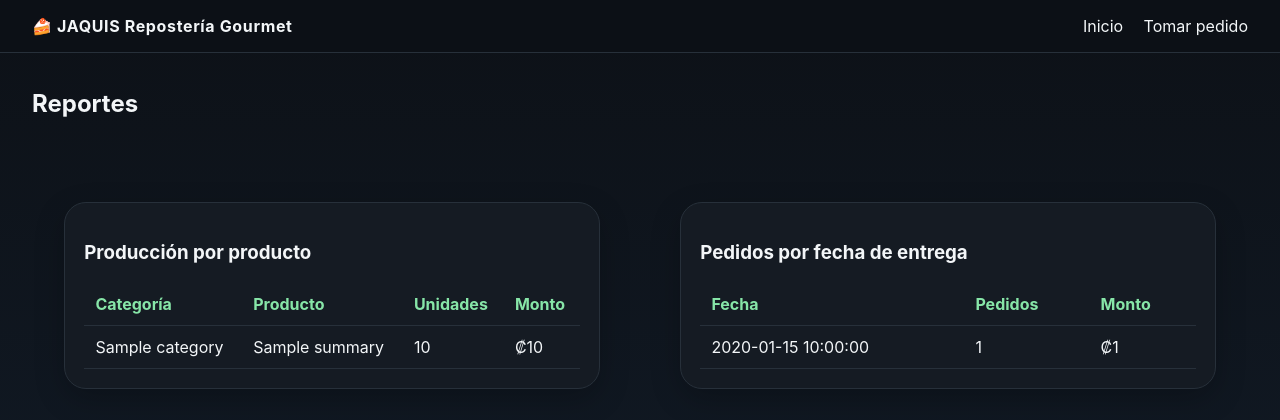
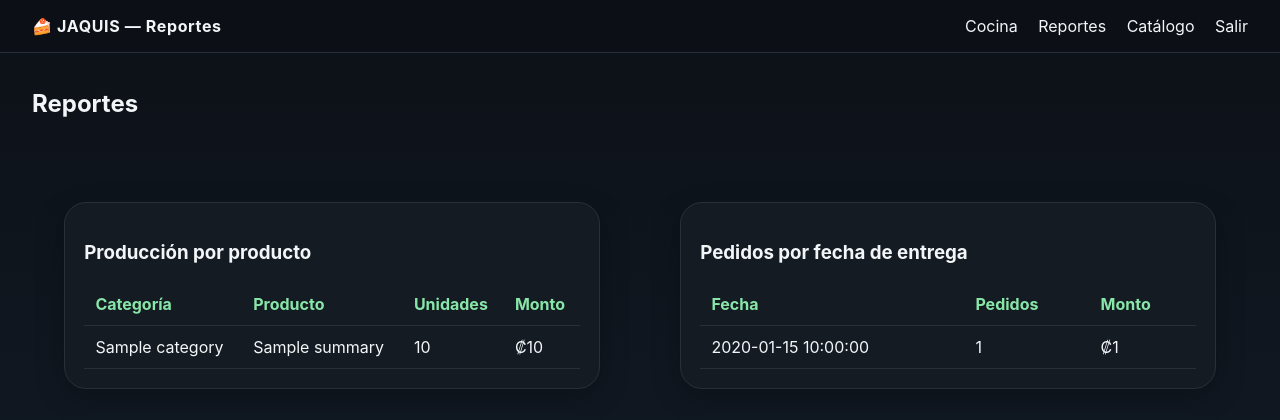
Before and after one commit to jSERRANO007/Jaquis_Reposteria, a FastAPI app: template templates/reports.html in a window 1280 px wide. Shown: the top 420 px of the page. Run offline with FastAPI, Linux system fonts and the light colour scheme; the template is opened without the code that fills it: most values are stand-ins (such as "Sample title", 1, 10 or a date in 2020); parts of the project's set-up code (start-up, migrations or seed data) failed here and were passed over.

Commit message:
Refactor reports.html with HTML structure and tables
Added HTML structure and improved report tables with no-data messages.

```diff
--- a/templates/reports.html
+++ b/templates/reports.html
@@ -1,22 +1,47 @@
-{% extends 'base.html' %}
-{% block content %}
+<!DOCTYPE html>
+<html lang="es">
+<head>
+  <meta charset="UTF-8" />
+  <meta name="viewport" content="width=device-width, initial-scale=1.0" />
+  <title>Reportes — JAQUIS</title>
+  <link rel="stylesheet" href="/static/css/styles.css" />
+</head>
+<body>
+  <header class="topbar">
+    <div class="brand">🍰 JAQUIS — Reportes</div>
+    <nav>
+      <a href="/cocina">Cocina</a>
+      <a href="/reportes">Reportes</a>
+      <a href="/catalogo">Catálogo</a>
+      <a href="/logout" class="btn-logout">Salir</a>
+    </nav>
+  </header>
+  <main>
     <h2 class="section-title">Reportes</h2>
     <section class="report-grid">
       <div class="panel">
         <h3>Producción por producto</h3>
-    <table><tr><th>Categoría</th><th>Producto</th><th>Unidades</th><th>Monto</th></tr>
+        <table>
+          <tr><th>Categoría</th><th>Producto</th><th>Unidades</th><th>Monto</th></tr>
           {% for r in summary %}
           <tr><td>{{ r['category'] }}</td><td>{{ r['product_name'] }}</td><td>{{ r['qty'] }}</td><td>₡{{ r['amount']|int }}</td></tr>
+          {% else %}
+          <tr><td colspan="4" style="text-align:center;color:var(--muted)">Sin datos aún</td></tr>
           {% endfor %}
         </table>
       </div>
       <div class="panel">
         <h3>Pedidos por fecha de entrega</h3>
-    <table><tr><th>Fecha</th><th>Pedidos</th><th>Monto</th></tr>
+        <table>
+          <tr><th>Fecha</th><th>Pedidos</th><th>Monto</th></tr>
           {% for d in daily %}
           <tr><td>{{ d['delivery_date'] }}</td><td>{{ d['orders_count'] }}</td><td>₡{{ d['total_amount']|int }}</td></tr>
+          {% else %}
+          <tr><td colspan="3" style="text-align:center;color:var(--muted)">Sin datos aún</td></tr>
           {% endfor %}
         </table>
       </div>
     </section>
-{% endblock %}
+  </main>
+</body>
+</html>
```
Lines whose indentation alone changed are shown as unchanged.
